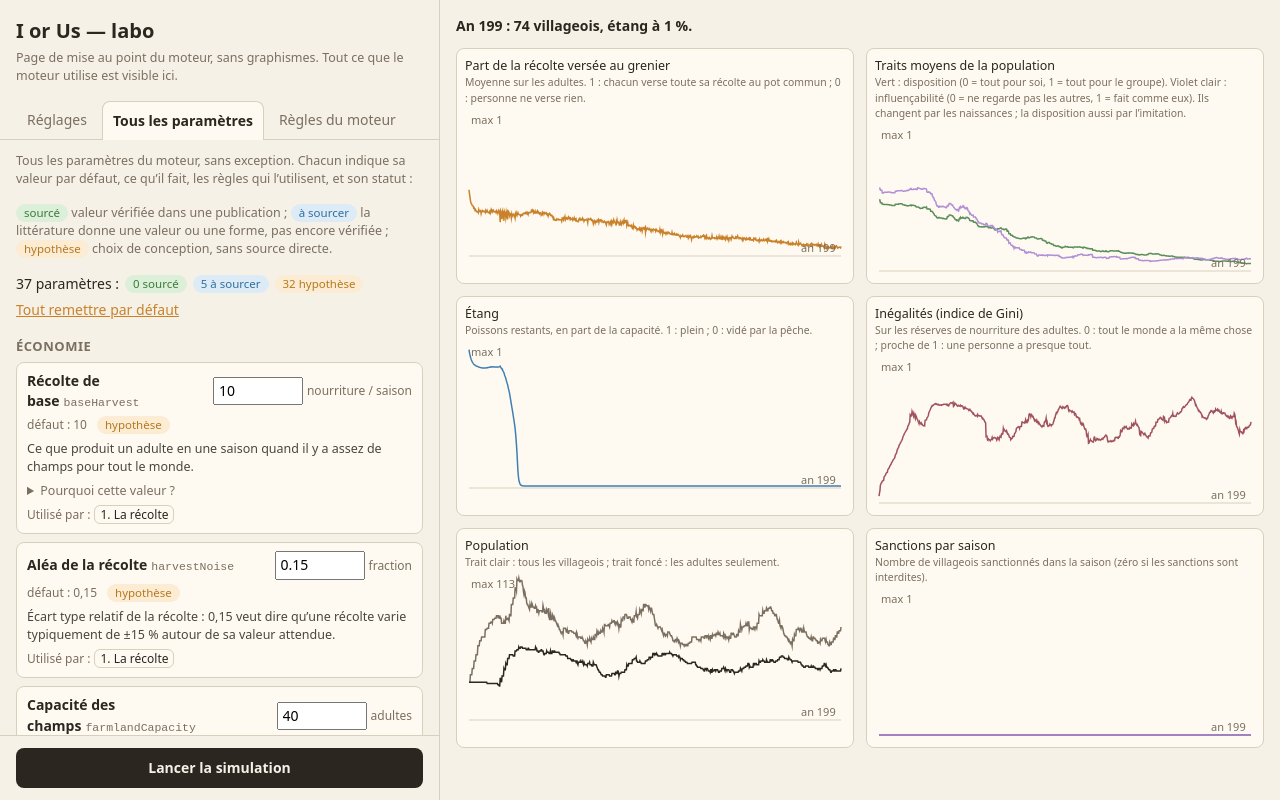
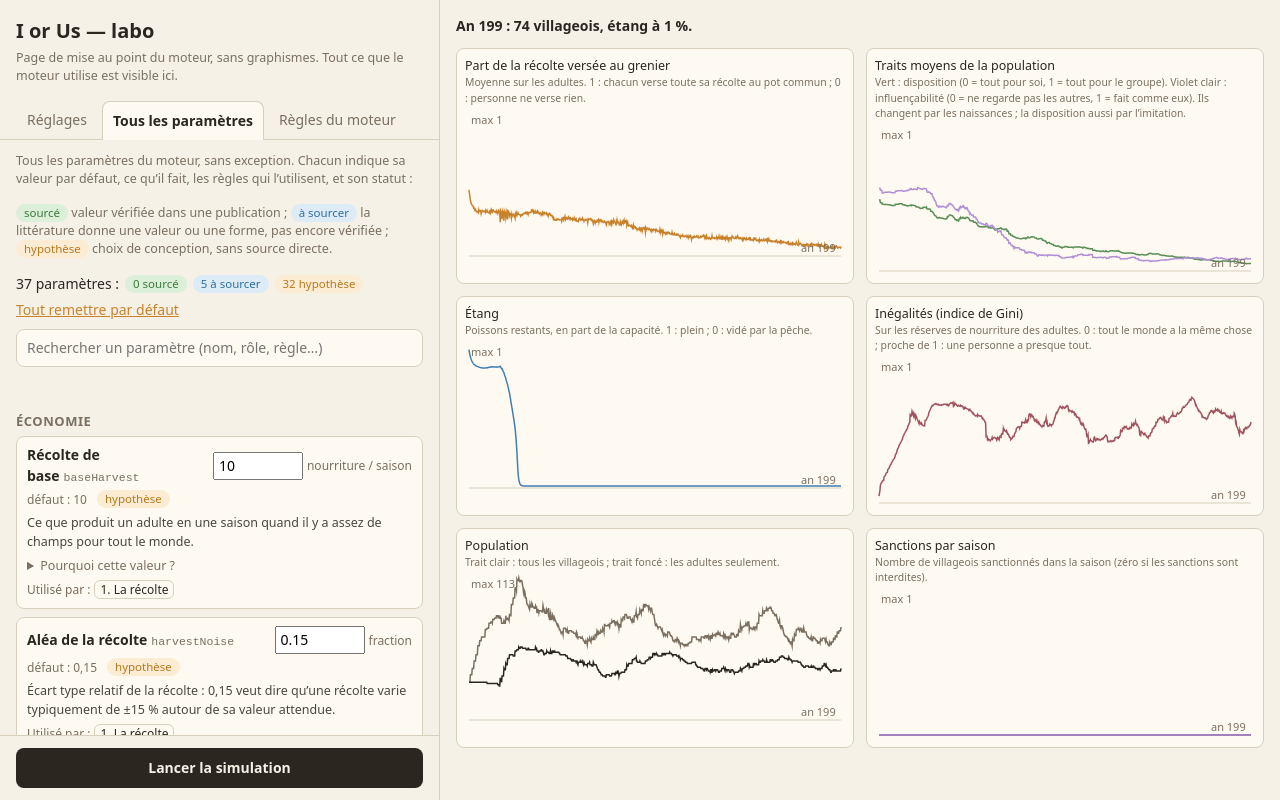
Before and after one commit to henrilp/iorus, a website built with Vite: page index.html in a window 1280 px wide. Both pictures are taken after a click on the tab "Tous les paramètres". Built offline with nearby package versions, Linux system fonts and the light colour scheme.

Commit message:
feat(labo): recherche dans les paramètres, règle des sanctions complétée
- Champ de recherche dans « Tous les paramètres » (sans accents ni casse,
  sur nom, rôle, justification, unité, thème et règles liées, FR et EN).
- La règle des sanctions précise qu'elles ne portent jamais sur la pêche,
  qu'elles ont lieu avant les repas et qu'un sanctionneur peut être ciblé.

Co-Authored-By: Claude Opus 5.5 <noreply@anthropic.com>

```diff
--- a/src/lab/lab.css
+++ b/src/lab/lab.css
@@ -108,3 +108,7 @@ figure { margin: 0; border: 1px solid var(--line); border-radius: 8px; padding:
 figcaption { font-size: 12.5px; margin-bottom: 4px; }
 figcaption small { display: block; color: var(--muted); }
 #charts canvas { width: 100%; height: 150px; display: block; }
+
+/* Recherche dans les paramètres */
+input.search { width: 100%; font: inherit; padding: 8px 10px; border-radius: 8px; border: 1px solid var(--line); background: var(--surface); color: var(--fg); }
+.search-status { margin: 0; min-height: 1em; }
--- a/src/lab/paramsPanel.ts
+++ b/src/lab/paramsPanel.ts
@@ -80,14 +80,74 @@ export function renderParamsPanel(container: HTMLElement): void {
   resetAll.addEventListener('click', resetParams);
   counts.append(resetAll);
   intro.append(counts);
+
+  const search = el('input', 'search');
+  search.type = 'search';
+  search.placeholder = 'Rechercher un paramètre (nom, rôle, règle…)';
+  search.setAttribute('aria-label', 'Rechercher un paramètre');
+  const searchStatus = el('p', 'help search-status');
+  intro.append(search, searchStatus);
   container.append(intro);
 
+  const sections: { heading: HTMLElement; cards: { card: HTMLElement; haystack: string }[] }[] = [];
   for (const group of GROUPS) {
     const keys = PARAM_KEYS.filter((k) => PARAM_SPECS[k].group === group.id);
     if (keys.length === 0) continue;
-    container.append(el('h2', 'group', t(group.label)));
-    for (const key of keys) container.append(renderParam(key));
+    const heading = el('h2', 'group', t(group.label));
+    container.append(heading);
+    const cards = keys.map((key) => {
+      const card = renderParam(key);
+      container.append(card);
+      return { card, haystack: searchText(key, t(group.label)) };
+    });
+    sections.push({ heading, cards });
   }
+
+  const empty = el('p', 'help', 'Aucun paramètre ne correspond.');
+  empty.hidden = true;
+  container.append(empty);
+
+  search.addEventListener('input', () => {
+    const words = normalize(search.value).split(/\s+/).filter(Boolean);
+    let shown = 0;
+    for (const section of sections) {
+      let visibleInSection = 0;
+      for (const { card, haystack } of section.cards) {
+        const match = words.every((w) => haystack.includes(w));
+        card.hidden = !match;
+        if (match) visibleInSection += 1;
+      }
+      section.heading.hidden = visibleInSection === 0;
+      shown += visibleInSection;
+    }
+    empty.hidden = shown > 0;
+    searchStatus.textContent = words.length === 0 ? '' : `${shown} paramètre${shown > 1 ? 's' : ''} sur ${PARAM_KEYS.length}`;
+  });
+}
+
+/** Minuscules, sans accents : « Écart » se trouve en tapant « ecart ». */
+function normalize(text: string): string {
+  return text.normalize('NFD').replace(/\p{Diacritic}/gu, '').toLowerCase();
+}
+
+/** Tout ce qui décrit un paramètre, dans les deux langues : on le retrouve par n'importe quel mot qui en parle. */
+function searchText(key: keyof SimParams, groupLabel: string): string {
+  const spec = PARAM_SPECS[key];
+  const parts = [
+    key,
+    groupLabel,
+    spec.label.fr,
+    spec.label.en,
+    spec.help.fr,
+    spec.help.en,
+    spec.unit?.fr,
+    spec.unit?.en,
+    spec.note?.fr,
+    spec.note?.en,
+    t(STATUS_LABELS[spec.status]),
+    ...RULES.filter((r) => r.params.includes(key)).flatMap((r) => [r.title.fr, r.title.en]),
+  ];
+  return normalize(parts.filter(Boolean).join(' '));
 }
 
 function renderParam(key: keyof SimParams): HTMLElement {
--- a/src/sim/paramSpec.ts
+++ b/src/sim/paramSpec.ts
@@ -319,8 +319,8 @@ export const PARAM_SPECS: Record<keyof SimParams, ParamSpec> = {
     group: 'sanctions',
     label: { fr: 'Sanctions entre villageois', en: 'Sanctions between villagers' },
     help: {
-      fr: 'Autorise un villageois à payer pour faire perdre de la nourriture à un autre qui contribue nettement moins que la moyenne au grenier.',
-      en: 'Allows a villager to pay to make another one, who contributes clearly less than average to the granary, lose food.',
+      fr: 'Autorise un villageois à payer pour faire perdre de la nourriture à un autre qui contribue nettement moins que la moyenne au grenier. Les sanctions ne portent pas sur la pêche.',
+      en: 'Allows a villager to pay to make another one, who contributes clearly less than average to the granary, lose food. Sanctions do not apply to fishing.',
     },
     status: 'hypothese',
   },
--- a/src/sim/rules.ts
+++ b/src/sim/rules.ts
@@ -112,8 +112,8 @@ export const RULES: Rule[] = [
     phase: 'season',
     title: { fr: '5. Les sanctions (si elles sont autorisées)', en: '5. Sanctions (if allowed)' },
     text: {
-      fr: 'Peuvent être sanctionnés les adultes qui ont versé nettement moins que la moyenne. Chaque adulte qui a de quoi payer peut, avec une probabilité qui grandit avec sa disposition, sanctionner l’un d’eux tiré au hasard (au plus un par saison). Il paie un coût, l’autre perd davantage. Simplification : personne ne sanctionne les généreux, alors que les expériences observent aussi ce comportement.',
-      en: 'Adults who gave clearly less than average can be punished. Each adult who can afford it may, with a probability that grows with their disposition, punish one of them drawn at random (at most one per season). They pay a cost, the other loses more. Simplification: nobody punishes generous people, although experiments also observe this behaviour.',
+      fr: 'Peuvent être sanctionnés les adultes qui ont versé nettement moins que la moyenne. Chaque adulte qui a de quoi payer peut, avec une probabilité qui grandit avec sa disposition, sanctionner l’un d’eux tiré au hasard (au plus un par saison). Il paie un coût, l’autre perd davantage. Un sanctionneur peut lui-même être ciblé par un autre. Les sanctions ont lieu après la récolte et la pêche, avant les repas : une amende peut donc faire basculer quelqu’un dans la faim (sa réserve est ramenée à zéro, il n’y a pas de dette). Elles ne changent le comportement que par la peur (étapes 2 et 8). Limites assumées : les sanctions ne portent que sur le grenier, jamais sur la pêche (personne n’est sanctionné pour avoir trop pêché, ce qui explique que l’étang puisse s’effondrer même avec les sanctions) ; et personne ne sanctionne les généreux, alors que les expériences observent aussi ce comportement.',
+      en: 'Adults who gave clearly less than average can be punished. Each adult who can afford it may, with a probability that grows with their disposition, punish one of them drawn at random (at most one per season). They pay a cost, the other loses more. A punisher can be targeted by someone else. Sanctions happen after harvest and fishing, before meals: a fine can therefore push someone into hunger (their reserve is reset to zero, there is no debt). They change behaviour only through fear (steps 2 and 8). Accepted limits: sanctions only concern the granary, never fishing (nobody is punished for overfishing, which is why the pond can collapse even with sanctions); and nobody punishes generous people, although experiments also observe this behaviour.',
     },
     formula:
       'cibles = adultes dont part < moyenne − [sanctionGap] ; probabilité de sanctionner = disposition × [sanctionPropensity] ; sanctionneur −[sanctionCost], sanctionné −[sanctionFine]',
```
